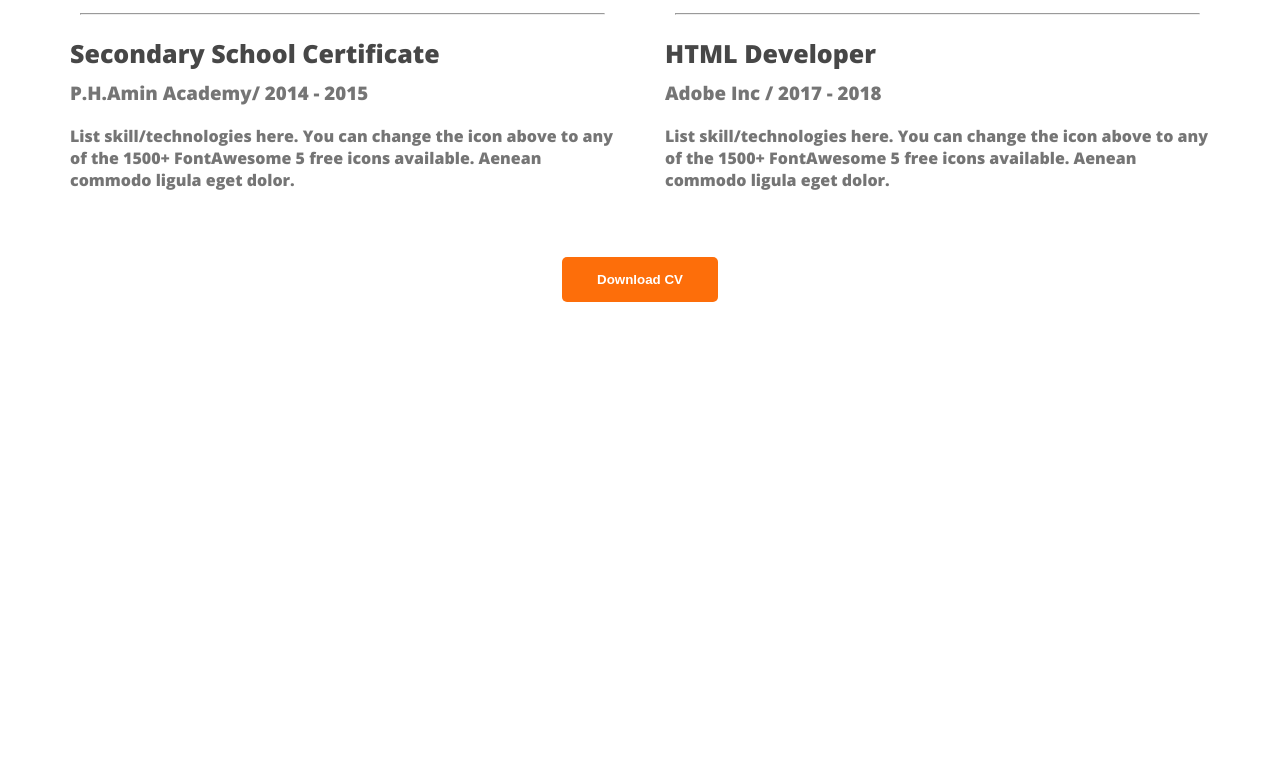
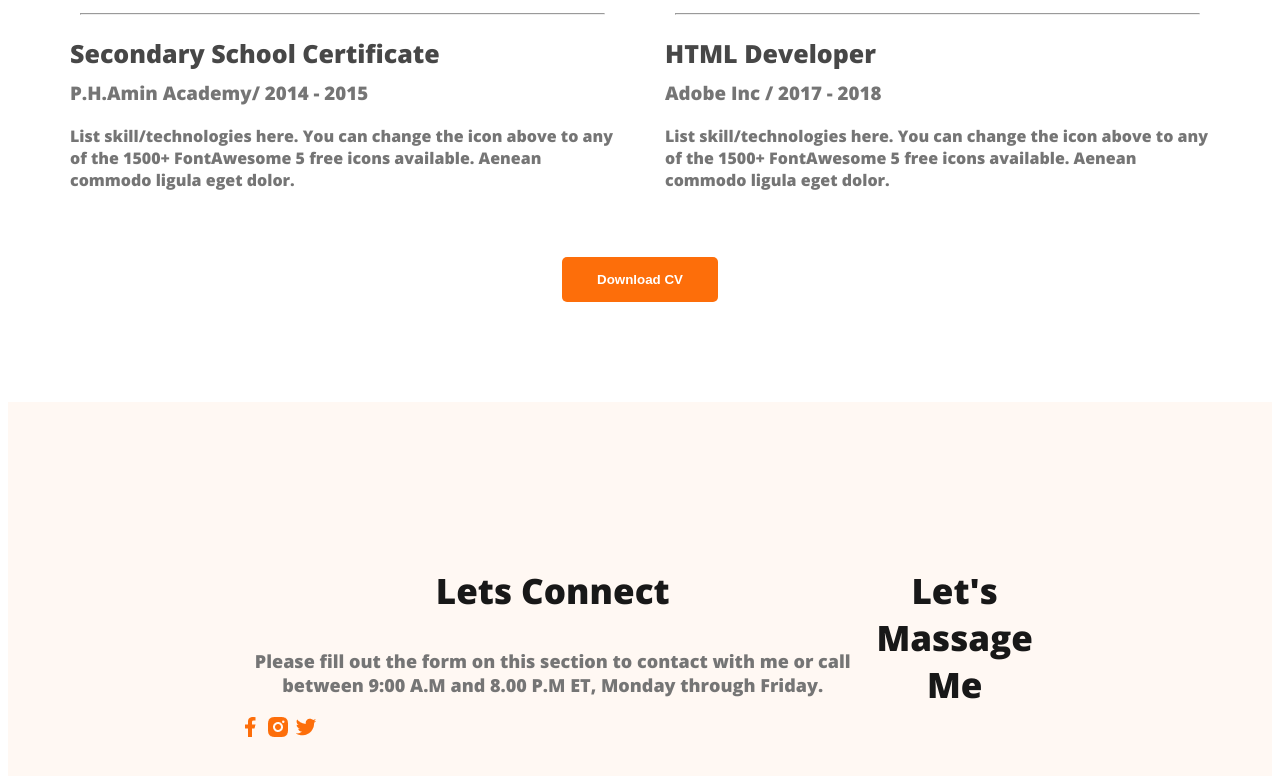
Before and after one commit to Safwanshahir/webdeveloper-portfolio, a plain HTML site: page index.html in a window 1280 px wide. Shown: the part 2880-3656 px from the top of the page. Before the commit the page ends 3190 px from the top, so only its background shows below. Drawn offline with nearby package versions, Linux system fonts and the light colour scheme.

Commit message:
added basic footer

```diff
--- a/index.html
+++ b/index.html
@@ -157,6 +157,18 @@
 
     </main>
     <footer>
+        <div class="footer-colume">
+            <h3 class="section-titel">Lets Connect</h3>
+            <p class="section-description">Please fill out the form on this section to contact with me or call between 9:00 A.M and 8.00 P.M ET, Monday through Friday.</p>
+            <div class="social-links">
+                <a href=""><img src="images/icons/facebook.png" alt=""></a>
+                <a href=""><img src="images/icons/insta.png" alt=""></a>
+                <a href=""><img src="images/icons/twitter.png" alt=""></a>
+            </div>
+        </div>
+        <div class="footer-colume">
+            <h3 class="section-titel">Let's Massage Me</h3>
+        </div>
 
     </footer>
 
--- a/styles/portfolio.css
+++ b/styles/portfolio.css
@@ -199,3 +199,11 @@ main section{
     text-align: center;
     margin-top: 50px;
 }
+
+/* footer styles */
+footer{
+    display: flex;
+    background: #FFF8F3;
+    padding: 130px 230px;
+    margin-top: 100px;
+}
```
